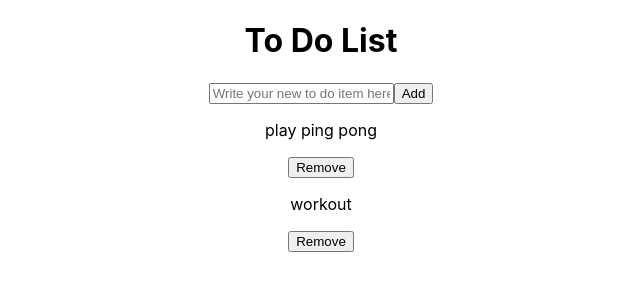
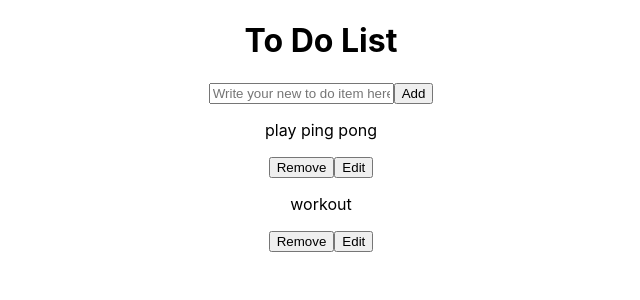
Before and after one commit to suthyscott/37-what-is-react, a React (Create React App) app: page / in a window 1280 px wide. Shown: the top 300 px of the page, without its empty margins (319-959 px from the left). Built offline with nearby package versions, Linux system fonts and the light colour scheme.

Commit message:
editing feature

```diff
--- a/src/App.jsx
+++ b/src/App.jsx
@@ -14,6 +14,12 @@
 
     const removeItemFromList = index => {
         itemList.splice(index, 1)
+        setItemList([...itemList])
+    }
+
+    const editItem = (index, newVal) => {
+        console.log(index, newVal)
+        itemList.splice(index, 1, newVal)
         setItemList([...itemList])
     }
 
@@ -36,6 +42,7 @@
                     key={index}
                     index={index}
                     removeItemFromList={removeItemFromList}
+                    editItem={editItem}
                 />
             ))}
         </div>
--- a/src/ListItem.jsx
+++ b/src/ListItem.jsx
@@ -1,11 +1,32 @@
+import { useState } from "react"
 
+const ListItem = props => {
+    const [editing, setEditing] = useState(false)
+    const [itemVal, setItemVal] = useState(props.item)
 
-const ListItem = (props) => {
+    const handleEdit = () => {
+        props.editItem(props.index, itemVal)
+        setEditing(false)
+    }
 
     return (
         <div>
-            <p>{props.item}</p>
-            <button onClick={() => props.removeItemFromList(props.index)}>Remove</button>
+            {editing === false ? (
+                <div>
+                    <p>{props.item}</p>
+                    <button
+                        onClick={() => props.removeItemFromList(props.index)}
+                    >
+                        Remove
+                    </button>
+                    <button onClick={() => setEditing(true)}>Edit</button>
+                </div>
+            ) : (
+                <div>
+                    <input value={itemVal} onChange={e => setItemVal(e.target.value)}/>
+                    <button onClick={() => handleEdit()}>Save Changes</button>
+                </div>
+            )}
         </div>
     )
 }
```
